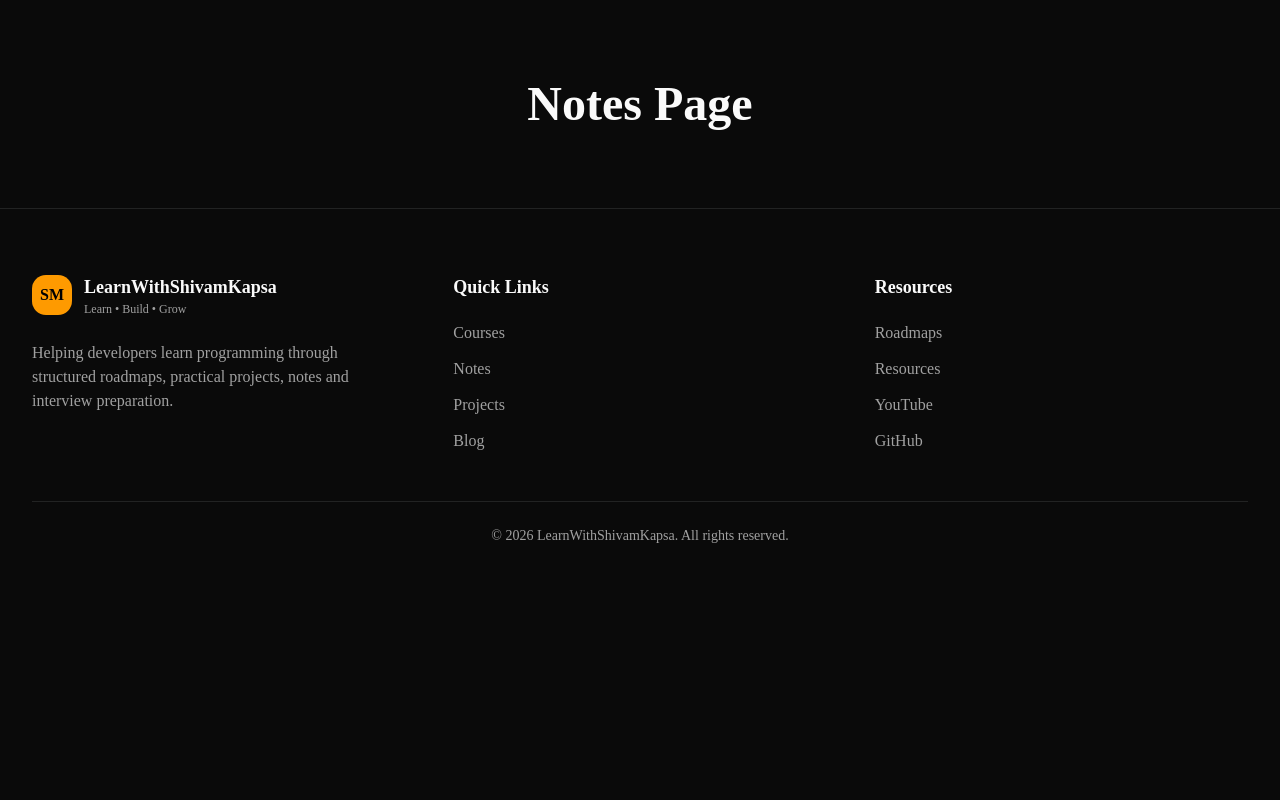
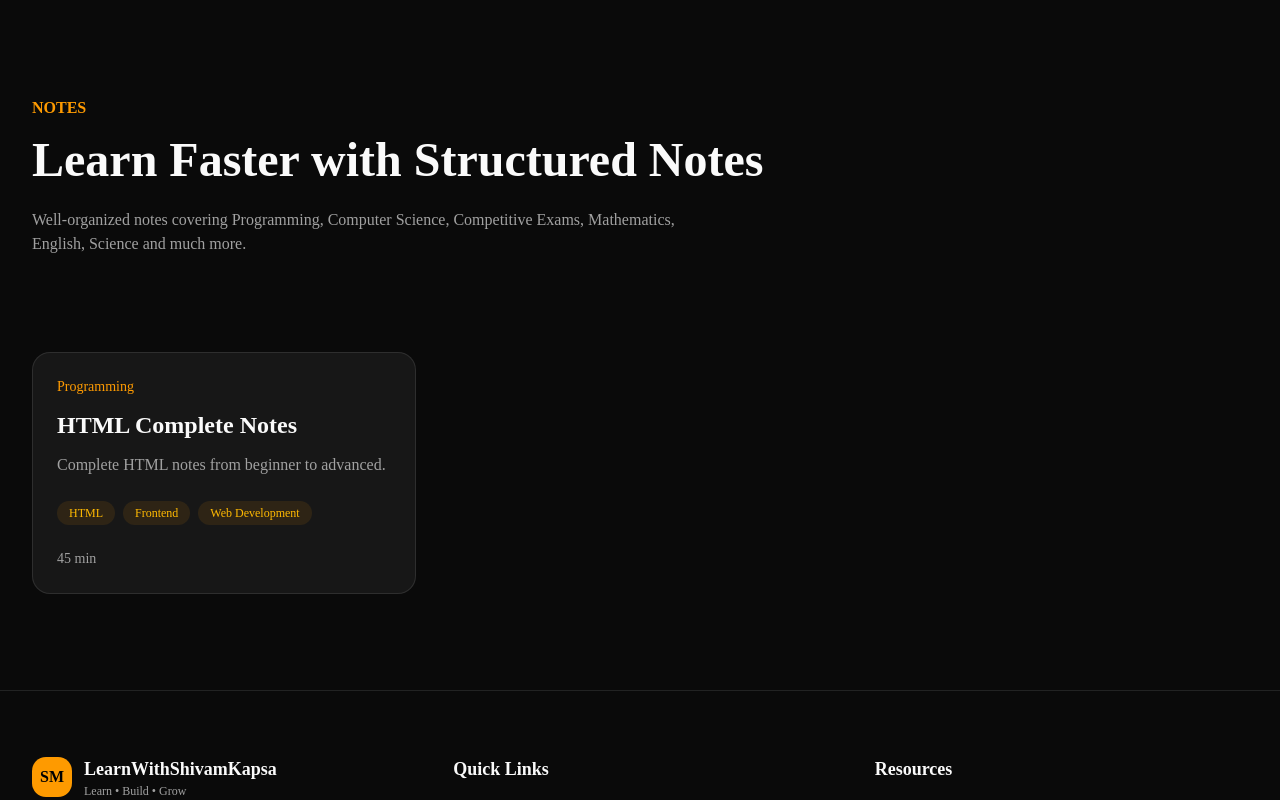
Before and after one commit to shivamkapsa/learnwithshivamkapsa, a Next.js app: page /notes in a window 1280 px wide. Shown: the top 800 px of the page. Built offline with nearby package versions, Linux system fonts and the light colour scheme.

Commit message:
feat: add notes listing module

```diff
--- a/src/app/notes/page.tsx
+++ b/src/app/notes/page.tsx
@@ -1,9 +1,12 @@
+import { NotesPageHero } from "@/features/notes/components/NotesPageHero";
+import { NotesGrid } from "@/features/notes/components/NotesGrid";
+
 export default function NotesPage() {
-    return (
-      <main className="py-20">
-        <h1 className="text-center text-5xl font-bold">
-          Notes Page
-        </h1>
-      </main>
-    );
-  }
+  return (
+    <main>
+      <NotesPageHero />
+
+      <NotesGrid />
+    </main>
+  );
+}
--- /dev/null
+++ b/src/content/notes/html.ts
@@ -0,0 +1,24 @@
+import { Note } from "@/features/notes/types/note";
+
+export const htmlNote: Note = {
+  id: 1,
+
+  slug: "html",
+
+  title: "HTML Complete Notes",
+
+  description:
+    "Complete HTML notes from beginner to advanced.",
+
+  category: "Programming",
+
+  tags: [
+    "HTML",
+    "Frontend",
+    "Web Development",
+  ],
+
+  readingTime: "45 min",
+
+  thumbnail: "/images/notes/html.png",
+};
--- /dev/null
+++ b/src/content/notes/index.ts
@@ -0,0 +1,5 @@
+import { htmlNote } from "./html";
+
+export const allNotes = [
+  htmlNote,
+];
--- /dev/null
+++ b/src/features/notes/components/NoteCard/NoteCard.tsx
@@ -0,0 +1,45 @@
+import Link from "next/link";
+
+import { Note } from "@/features/notes/types/note";
+
+type Props = {
+  note: Note;
+};
+
+export function NoteCard({
+  note,
+}: Props) {
+  return (
+    <Link
+      href={`/notes/${note.slug}`}
+      className="block rounded-2xl border border-border bg-card p-6 transition hover:border-amber-500"
+    >
+      <p className="text-sm text-amber-500">
+        {note.category}
+      </p>
+
+      <h3 className="mt-3 text-2xl font-bold">
+        {note.title}
+      </h3>
+
+      <p className="mt-3 text-muted-foreground">
+        {note.description}
+      </p>
+
+      <div className="mt-6 flex flex-wrap gap-2">
+        {note.tags.map((tag) => (
+          <span
+            key={tag}
+            className="rounded-full bg-amber-500/10 px-3 py-1 text-xs text-amber-400"
+          >
+            {tag}
+          </span>
+        ))}
+      </div>
+
+      <p className="mt-6 text-sm text-muted-foreground">
+        {note.readingTime}
+      </p>
+    </Link>
+  );
+}
--- /dev/null
+++ b/src/features/notes/components/NoteCard/index.ts
@@ -0,0 +1 @@
+export * from "./NoteCard";
--- /dev/null
+++ b/src/features/notes/components/NotesGrid/NotesGrid.tsx
@@ -0,0 +1,22 @@
+import { allNotes } from "@/content/notes";
+
+import { Container } from "@/components/shared/Container";
+
+import { NoteCard } from "../NoteCard";
+
+export function NotesGrid() {
+  return (
+    <section className="pb-24">
+      <Container>
+        <div className="grid gap-8 md:grid-cols-2 lg:grid-cols-3">
+          {allNotes.map((note) => (
+            <NoteCard
+              key={note.slug}
+              note={note}
+            />
+          ))}
+        </div>
+      </Container>
+    </section>
+  );
+}
--- /dev/null
+++ b/src/features/notes/components/NotesGrid/index.ts
@@ -0,0 +1 @@
+export * from "./NotesGrid";
--- /dev/null
+++ b/src/features/notes/components/NotesPageHero/NotesPageHero.tsx
@@ -0,0 +1,23 @@
+import { Container } from "@/components/shared/Container";
+
+export function NotesPageHero() {
+  return (
+    <section className="py-24">
+      <Container>
+        <p className="font-semibold text-amber-500">
+          NOTES
+        </p>
+
+        <h1 className="mt-4 text-5xl font-bold">
+          Learn Faster with Structured Notes
+        </h1>
+
+        <p className="mt-6 max-w-2xl text-muted-foreground">
+          Well-organized notes covering Programming,
+          Computer Science, Competitive Exams,
+          Mathematics, English, Science and much more.
+        </p>
+      </Container>
+    </section>
+  );
+}
--- /dev/null
+++ b/src/features/notes/components/NotesPageHero/index.ts
@@ -0,0 +1 @@
+export * from "./NotesPageHero";
--- /dev/null
+++ b/src/features/notes/types/note.ts
@@ -0,0 +1,17 @@
+export interface Note {
+    id: number;
+
+    slug: string;
+
+    title: string;
+
+    description: string;
+
+    category: string;
+
+    tags: string[];
+
+    readingTime: string;
+
+    thumbnail: string;
+  }
--- /dev/null
+++ b/src/features/notes/utils/getNoteBySlug.ts
@@ -0,0 +1,9 @@
+import { allNotes } from "@/content/notes";
+
+export function getNoteBySlug(
+  slug: string,
+) {
+  return allNotes.find(
+    (note) => note.slug === slug,
+  );
+}
--- /dev/null
+++ b/src/features/notes/utils/index.ts
@@ -0,0 +1 @@
+export * from "./getNoteBySlug";
```
